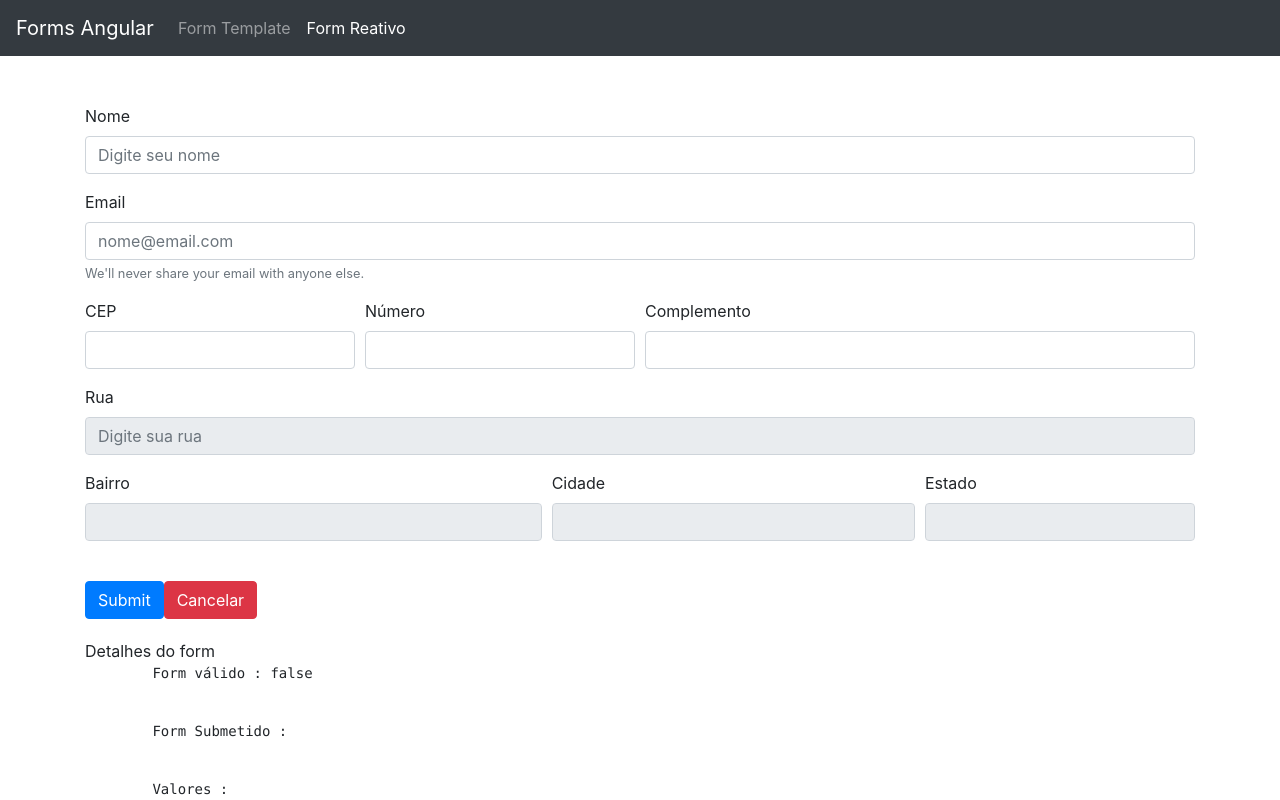
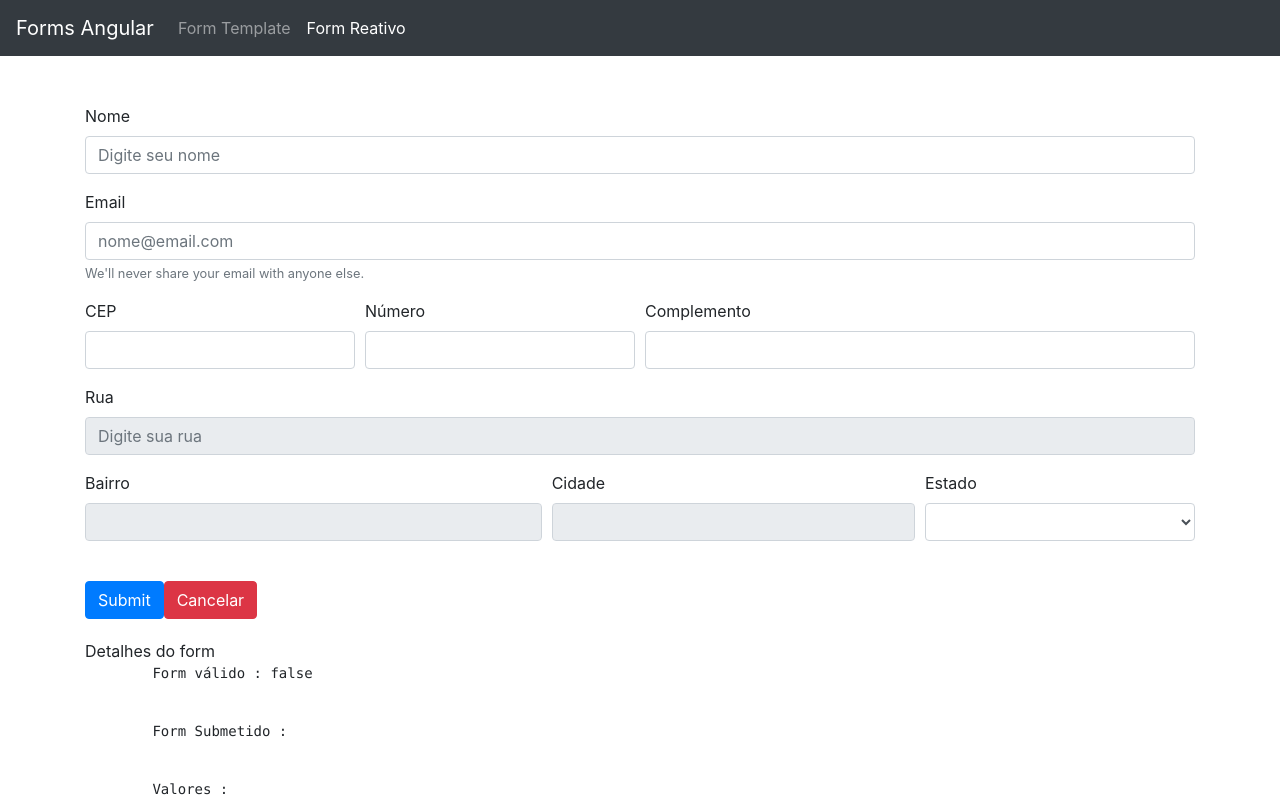
Before and after one commit to MucaBordini/curso-angular-forms, an Angular app: page /dataForm in a window 1280 px wide. Shown: the top 800 px of the page. Built offline with nearby package versions, Linux system fonts and the light colour scheme.

Commit message:
Combobox simples (select)

```diff
--- a/src/app/data-form/data-form.component.html
+++ b/src/app/data-form/data-form.component.html
@@ -82,7 +82,11 @@
 
         <div class="form-group col-sm-3">
           <label for="estado" class="control-label">Estado</label>
-          <input formControlName="estado" type="text" class="form-control" id="estado" name="estado" readonly>
+          <select formControlName="estado" type="text" class="form-control" id="estado" name="estado">
+
+            <option *ngFor="let estado of estados | async" [value]="estado.sigla"> {{ estado.nome }} </option>
+
+          </select>
         </div>
 
       </div>
--- a/src/app/data-form/data-form.component.ts
+++ b/src/app/data-form/data-form.component.ts
@@ -5,6 +5,7 @@ import { FormBuilder, FormControl, FormGroup, Validators } from '@angular/forms'
 import { HttpClient } from '@angular/common/http';
 import { map } from 'rxjs/operators';
 import { DropdownService } from '../shared/services/dropdown.service';
+import { Observable } from 'rxjs';
 
 @Component({
   selector: 'app-data-form',
@@ -14,7 +15,8 @@ import { DropdownService } from '../shared/services/dropdown.service';
 export class DataFormComponent implements OnInit {
 
   formulario: FormGroup;
-  estados: EstadosBr[]
+  //estados: EstadosBr[];
+  estados: Observable<EstadosBr[]>;
 
   constructor(
     private formBuilder: FormBuilder,
@@ -25,10 +27,9 @@ export class DataFormComponent implements OnInit {
 
   ngOnInit(): void {
 
-    this.estados=[];
-    this.dropDownService.getEstadosBr().subscribe((res: EstadosBr)=>{
-    this.estados.push(res)
-  });
+    this.estados = this.dropDownService.getEstadosBr();
+    //this.dropDownService.getEstadosBr()
+    //  .subscribe(dados => this.estados = dados);
 
     this.formulario = this.formBuilder.group({
       nome: [null, Validators.required],
--- a/src/app/shared/services/dropdown.service.ts
+++ b/src/app/shared/services/dropdown.service.ts
@@ -10,7 +10,7 @@ export class DropdownService {
   constructor(private http: HttpClient) { }
 
   getEstadosBr(){
-    return this.http.get<EstadosBr>('assets/dados/estadosbr.json').pipe();
+    return this.http.get<EstadosBr[]>('assets/dados/estadosbr.json');
   }
 
 }
```
